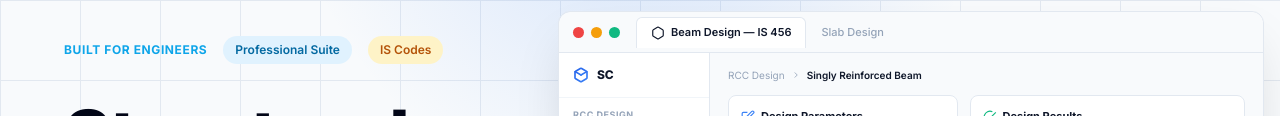
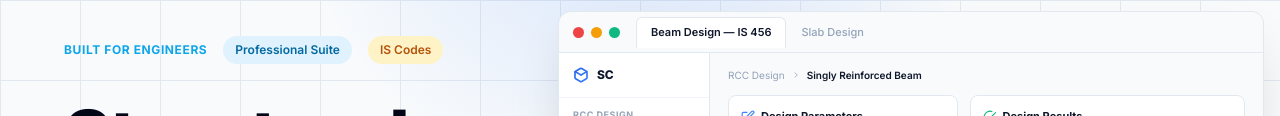
Before and after one commit to luminiferousBOT/stellar-civil, a website built with Vite: page index.html in a window 1280 px wide. Shown: the part 240-356 px from the top of the page. Built offline with nearby package versions, Linux system fonts and the light colour scheme.

Commit message:
Remove hexagon icon from Beam Design tab

```diff
--- a/index.html
+++ b/index.html
@@ -120,12 +120,6 @@
             <div class="window-dot green"></div>
           </div>
           <div class="window-tab active">
-            <svg width="14" height="14" viewBox="0 0 24 24" fill="none" stroke="currentColor" stroke-width="2"
-              stroke-linecap="round" stroke-linejoin="round">
-              <path
-                d="M21 16V8a2 2 0 0 0-1-1.73l-7-4a2 2 0 0 0-2 0l-7 4A2 2 0 0 0 3 8v8a2 2 0 0 0 1 1.73l7 4a2 2 0 0 0 2 0l7-4A2 2 0 0 0 21 16z">
-              </path>
-            </svg>
             Beam Design — IS 456
           </div>
           <div class="window-tab">Slab Design</div>
```
